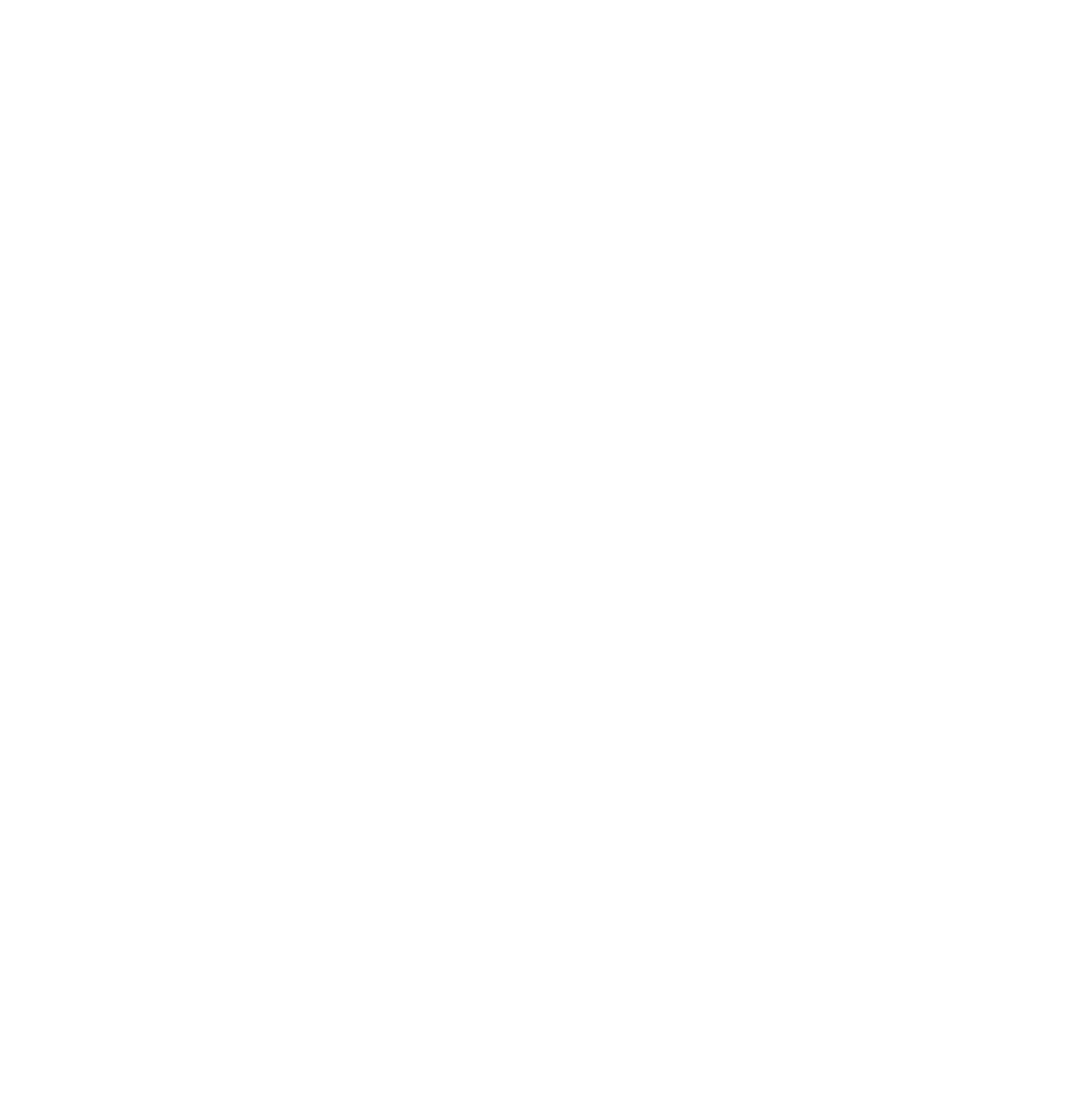
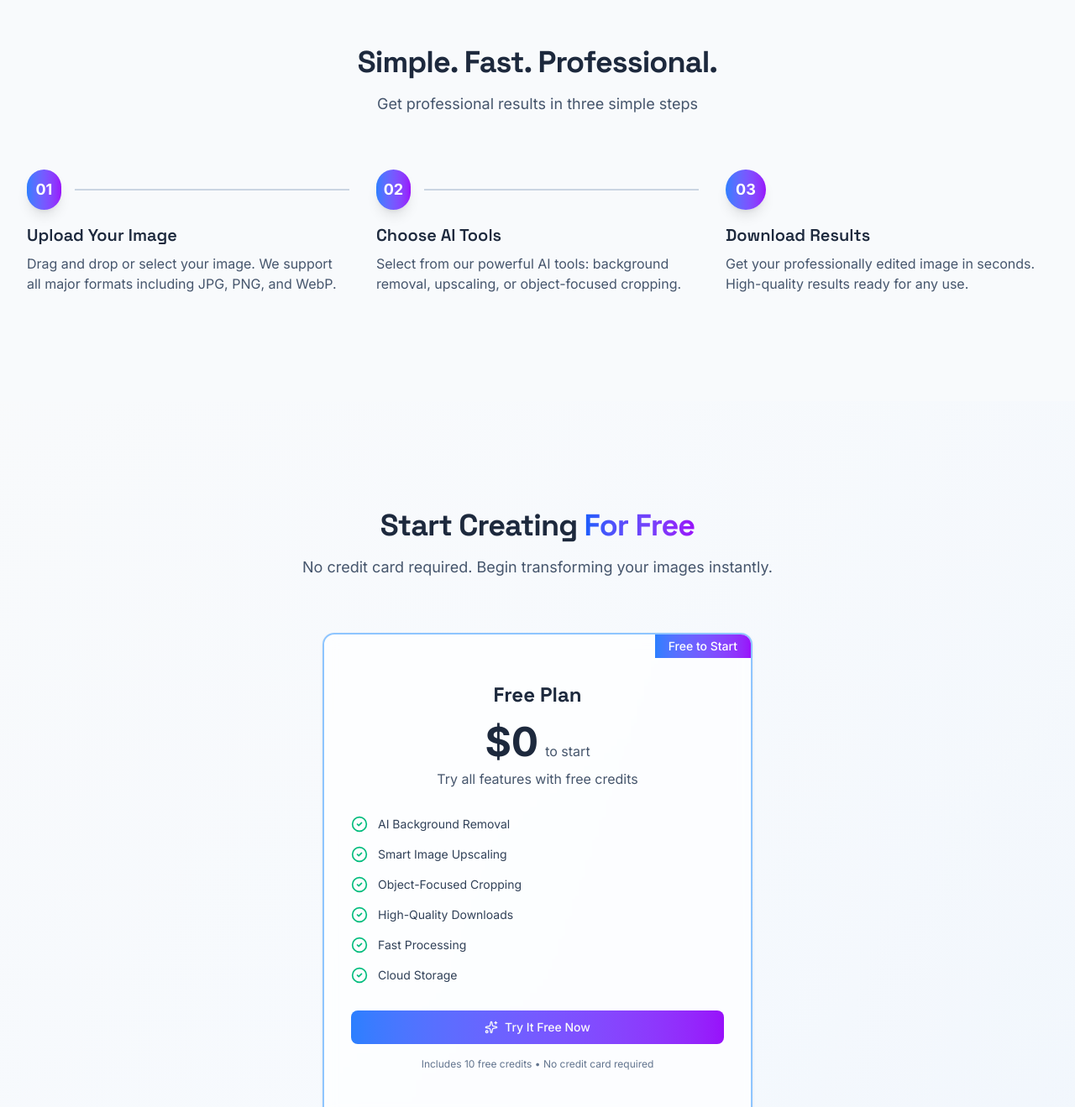
Before and after one commit to Henok-Aragaw/ai-image-generator-app, a Next.js app: page / in a window 1280 px wide. Shown: the part 1465-2784 px from the top of the page at 84% size. Before the commit the page ends 1394 px from the top, so only its background shows below. Built offline with nearby package versions, Linux system fonts and the light colour scheme.

Commit message:
complating landing page ui

```diff
--- a/src/app/page.tsx
+++ b/src/app/page.tsx
@@ -1,6 +1,8 @@
 import {
   ArrowLeft,
   ArrowRight,
+  CheckCircle2,
+  Download,
   Expand,
   ImageIcon,
   Play,
@@ -92,7 +94,7 @@
               <div className="flex h-8 w-8 items-center justify-center rounded-lg bg-gradient-to-r from-blue-500 to-purple-600 shadow-lg">
                 <Sparkle className="h-5 w-5 text-white" />
               </div>
-              <span className="bg-gradient-to-r from-blue-600 to bg-purple-600 bg-clip-text text-xl font-bold text-transparent font-sans">Pixora</span>
+              <span className="bg-gradient-to-r from-blue-600 to bg-purple-600 bg-clip-text text-xl font-bold text-transparent font-heading">Pixora</span>
             </div>
 
             <div className="hidden items-center space-x-8 md:flex">
@@ -141,14 +143,14 @@
           <div className="mx-auto max-w-4xl text-center">
             <div className="mb-8 inline-flex items-center gap-2 rounded-full border border-blue-200/60 bg-blue-100/30 px-4 py-2 text-sm">
               <Sparkles className="h-4 w-4 text-blue-600"/>
-              <span className="font-medium text-blue-700 font-sans">
+              <span className="font-medium text-blue-700 font-heading">
                 Powered by Advanced AI
               </span>
             </div>
 
             <h1 className="mb-6 text-4xl font-bold tracking-tight text-slate-800 sm:text-6xl font-heading">
               Transform Images {" "}
-              <span className="bg-gradient-to-r from-blue-600 to-purple-600 bg-clip-text text-transparent font-sans">AI Magic</span>
+              <span className="bg-gradient-to-r from-blue-600 to-purple-600 bg-clip-text text-transparent">AI Magic</span>
             </h1>
 
             <p className="mx-auto mb-10 max-w-2xl text-slate-600 sm:text-xl font-sans">
@@ -220,7 +222,7 @@
           <div className="mx-auto max-w-2xl text-center">
             <h2 className="text-3xl font-bold tracking-tight text-slate-800 sm:text-4xl font-heading">
               Powerful AI Tools at Your {" "}
-              <span className="bg-gradient-to-r from-blue-600 to-purple-600 bg-clip-text text-transparent font-sans">Fingertips</span>
+              <span className="bg-gradient-to-r from-blue-600 to-purple-600 bg-clip-text text-transparent font-heading">Fingertips</span>
             </h2>
             <p className="mt-4 text-lg text-slate-600 font-sans">
               Everything you need to create stunning images with the power of
@@ -251,7 +253,246 @@
       </section>
 
       {/* How it works section */}
+      <section className="bg-slate-50 py-20 sm:py-32">
+        <div className="mx-auto max-w-7xl px-4 sm:px-6 lg:px-8">
+          <div className="mx-auto mb-16 max-w-2xl text-center">
+            <h2 className="text-3xl font-bold tracking-tight text-slate-800 sm:text-4xl font-heading">
+              Simple. Fast. Professional.
+            </h2>
+            <p className="mt-4 text-lg text-slate-600 font-sans">
+              Get professional results in three simple steps
+            </p>
+          </div>
 
+          <div className="grid gap-8 md:grid-cols-3">
+            {[
+              {
+                step: "01",
+                title: "Upload Your Image",
+                description:
+                  "Drag and drop or select your image. We support all major formats including JPG, PNG, and WebP.",
+              },
+              {
+                step: "02",
+                title: "Choose AI Tools",
+                description:
+                  "Select from our powerful AI tools: background removal, upscaling, or object-focused cropping.",
+              },
+              {
+                step: "03",
+                title: "Download Results",
+                description:
+                  "Get your professionally edited image in seconds. High-quality results ready for any use.",
+              },
+            ].map((item, index) => (
+              <div key={index} className="relative">
+                <div className="mb-4 flex items-center">
+                  <div className="flex h-12 w-12 items-center justify-center rounded-full bg-gradient-to-r from-blue-500 to-purple-600 text-lg font-bold text-white shadow-lg font-sans">
+                    {item.step}
+                  </div>
+                  {index < 2 && (
+                    <div className="ml-4 hidden h-0.5 w-full bg-slate-300 md:block" />
+                  )}
+                </div>
+                <h3 className="mb-2 text-xl font-semibold text-slate-800 font-heading">
+                  {item.title}
+                </h3>
+                <p className="text-slate-600 font-sans">{item.description}</p>
+              </div>
+            ))}
+          </div>
+        </div>
+      </section>
+
+            {/* Pricing Section */}
+      <section
+        id="pricing"
+        className="bg-gradient-to-br from-slate-50 to-blue-50/50 py-20 sm:py-32"
+      >
+        <div className="mx-auto max-w-7xl px-4 sm:px-6 lg:px-8">
+          <div className="mx-auto mb-16 max-w-2xl text-center">
+            <h2 className="text-3xl font-bold tracking-tight text-slate-800 sm:text-4xl font-heading">
+              Start Creating{" "}
+              <span className="bg-gradient-to-r from-blue-600 to-purple-600 bg-clip-text text-transparent font-heading">
+                For Free
+              </span>
+            </h2>
+            <p className="mt-4 text-lg text-slate-600 font-sans">
+              No credit card required. Begin transforming your images instantly.
+            </p>
+          </div>
+
+          <div className="mx-auto max-w-lg">
+            <Card className="relative overflow-hidden border-2 border-blue-300 bg-white/70 backdrop-blur-sm">
+              <div className="absolute top-0 right-0 bg-gradient-to-r from-blue-500 to-purple-600 px-4 py-1 text-sm font-medium text-white">
+                Free to Start
+              </div>
+              <CardContent className="p-8">
+                <div className="mb-8 text-center">
+                  <h3 className="text-2xl font-bold text-slate-800 font-heading">
+                    Free Plan
+                  </h3>
+                  <div className="mt-4 flex items-baseline justify-center">
+                    <span className="text-5xl font-bold text-slate-800">
+                      $0
+                    </span>
+                    <span className="ml-2 text-slate-600">to start</span>
+                  </div>
+                  <p className="mt-2 text-slate-600">
+                    Try all features with free credits
+                  </p>
+                </div>
+
+                <ul className="mb-8 space-y-4">
+                  {pricingFeatures.map((feature, index) => (
+                    <li key={index} className="flex items-center gap-3">
+                      <CheckCircle2 className="h-5 w-5 flex-shrink-0 text-emerald-500" />
+                      <span className="text-sm text-slate-700">{feature}</span>
+                    </li>
+                  ))}
+                </ul>
+
+                <Link href="/dashboard">
+                  <Button
+                    className="w-full cursor-pointer gap-2 bg-gradient-to-r from-blue-500 to-purple-600 hover:from-blue-600 hover:to-purple-700"
+                    size="lg"
+                  >
+                    <Sparkles className="h-4 w-4" />
+                    Try It Free Now
+                  </Button>
+                </Link>
+
+                <p className="mt-4 text-center text-xs text-slate-500">
+                  Includes 10 free credits • No credit card required
+                </p>
+              </CardContent>
+            </Card>
+          </div>
+        </div>
+      </section>
+
+            {/* CTA Section */}
+      <section className="bg-gradient-to-r from-blue-100/70 to-purple-100/70 py-20 sm:py-32">
+        <div className="mx-auto max-w-7xl px-4 sm:px-6 lg:px-8">
+          <div className="mx-auto max-w-2xl text-center">
+            <h2 className="text-3xl font-bold tracking-tight text-slate-800 sm:text-4xl font-heading">
+              Ready to Transform Your Images?
+            </h2>
+            <p className="mt-4 text-lg text-slate-600 font-sans">
+              Join thousands of creators using AI to enhance their visual
+              content
+            </p>
+            <div className="mt-8 flex flex-col gap-4 sm:flex-row sm:justify-center">
+              <Link href="/dashboard">
+                <Button
+                  size="lg"
+                  className="cursor-pointer gap-2 bg-gradient-to-r from-blue-500 to-purple-600 px-8 py-6 text-base hover:from-blue-600 hover:to-purple-700"
+                >
+                  <Sparkles className="h-5 w-5" />
+                  Try It Free Now
+                </Button>
+              </Link>
+              <Link href="/dashboard">
+                <Button
+                  variant="outline"
+                  size="lg"
+                  className="cursor-pointer gap-2 border-slate-300 px-8 py-6 text-base text-slate-700 hover:bg-slate-100"
+                >
+                  <Download className="h-5 w-5" />
+                  View Examples
+                </Button>
+              </Link>
+            </div>
+          </div>
+        </div>
+      </section>
+
+       <footer className="border-t border-slate-200 bg-slate-100">
+        <div className="mx-auto max-w-7xl px-4 sm:px-6 lg:px-8">
+          <div className="py-16">
+            <div className="grid gap-8 md:grid-cols-4">
+              <div className="md:col-span-2">
+                <div className="mb-4 flex items-center gap-2">
+                  <div className="flex h-8 w-8 items-center justify-center rounded-lg bg-gradient-to-r from-blue-500 to-purple-600 shadow-lg">
+                    <Sparkles className="h-5 w-5 text-white" />
+                  </div>
+                  <span className="bg-gradient-to-r from-blue-600 to-purple-600 bg-clip-text text-xl font-bold text-transparent font-heading">
+                    Pixora
+                  </span>
+                </div>
+                <p className="max-w-md text-slate-600 font-sans">
+                  Professional image editing powered by artificial intelligence.
+                  Transform your images with cutting-edge AI technology.
+                </p>
+              </div>
+
+              <div>
+                <h3 className="mb-4 font-semibold text-slate-800 font-heading">Product</h3>
+                <ul className="space-y-3 text-sm text-slate-600">
+                  <li>
+                    <Link
+                      href="#features"
+                      className="transition-colors hover:text-blue-600"
+                    >
+                      Features
+                    </Link>
+                  </li>
+                  <li>
+                    <Link
+                      href="#pricing"
+                      className="transition-colors hover:text-blue-600"
+                    >
+                      Pricing
+                    </Link>
+                  </li>
+                  <li>
+                    <Link
+                      href="/dashboard"
+                      className="transition-colors hover:text-blue-600"
+                    >
+                      Dashboard
+                    </Link>
+                  </li>
+                </ul>
+              </div>
+
+              <div>
+                <h3 className="mb-4 font-semibold text-slate-800 font-heading">Support</h3>
+                <ul className="space-y-3 text-sm text-slate-600">
+                  <li>
+                    <Link
+                      href="#"
+                      className="transition-colors hover:text-blue-600"
+                    >
+                      Help Center
+                    </Link>
+                  </li>
+                  <li>
+                    <Link
+                      href="#"
+                      className="transition-colors hover:text-blue-600"
+                    >
+                      Contact
+                    </Link>
+                  </li>
+                  <li>
+                    <Link
+                      href="#"
+                      className="transition-colors hover:text-blue-600"
+                    >
+                      Privacy
+                    </Link>
+                  </li>
+                </ul>
+              </div>
+            </div>
+
+            <div className="mt-16 border-t border-slate-200 pt-8 text-center text-sm text-slate-500">
+              <p>&copy; 2025 AI Image Editor. All rights reserved.</p>
+            </div>
+          </div>
+        </div>
+      </footer>
     </div>
   )
 }
```
